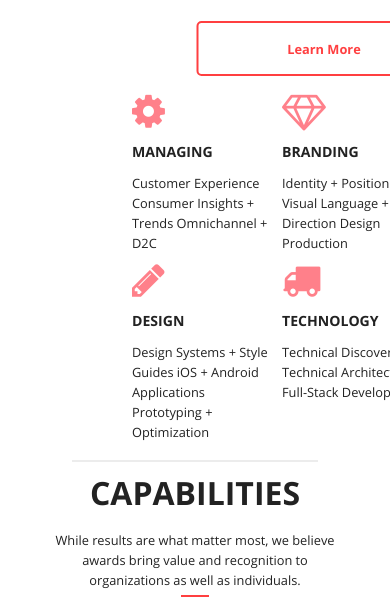
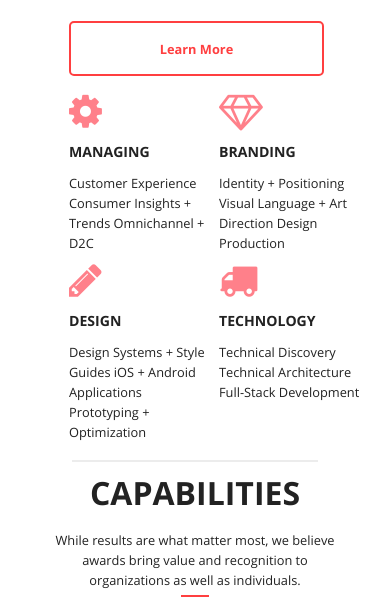
Before and after one commit to Julisitta/landing, a plain HTML site: page index1.html in a window 390 px wide. Shown: the part 857-1458 px from the top of the page. Drawn offline with Linux system fonts and the light colour scheme.

Commit message:
Landing Agency

```diff
--- a/css/styles.css
+++ b/css/styles.css
@@ -128,7 +128,6 @@ h2 {
 }
 
 .provider button {
-
     border: 2px solid #ff3f40;
     margin-top: 10%;
     background-color: #ffffff;
@@ -241,7 +240,7 @@ hr {
     width: 70%;
     justify-content: space-between;
     position: absolute;
-    top: 58%;
+    top: 64%;
     left: 35%;
 }
 
@@ -685,4 +684,10 @@ footer {
     .cocial {
         padding-left: 5%;
     }
+    .provider button, .text button {
+        transform: translateX(0);
+    }
+    .services {
+        transform: translateX(0);
+    }
 }
```
